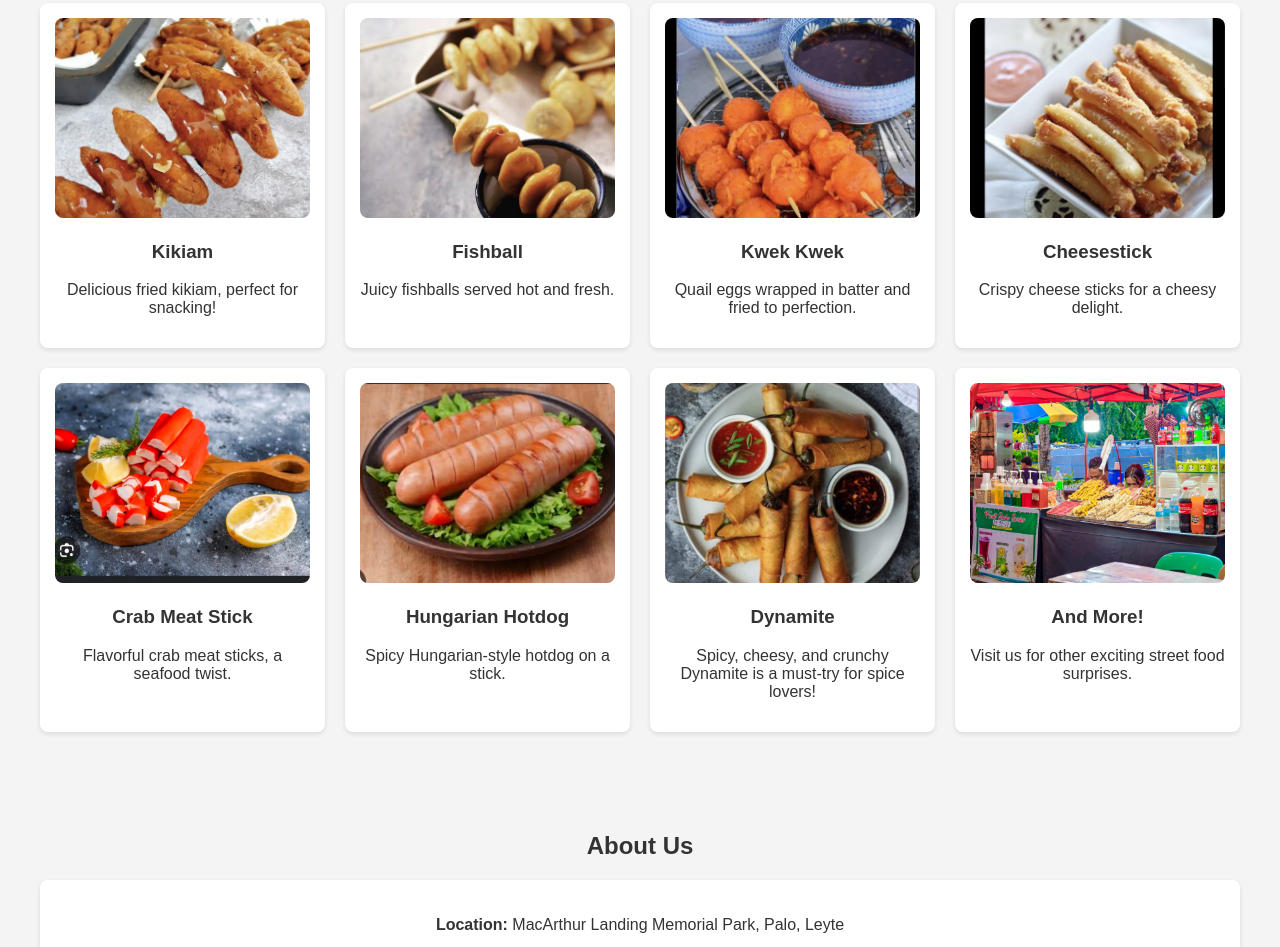
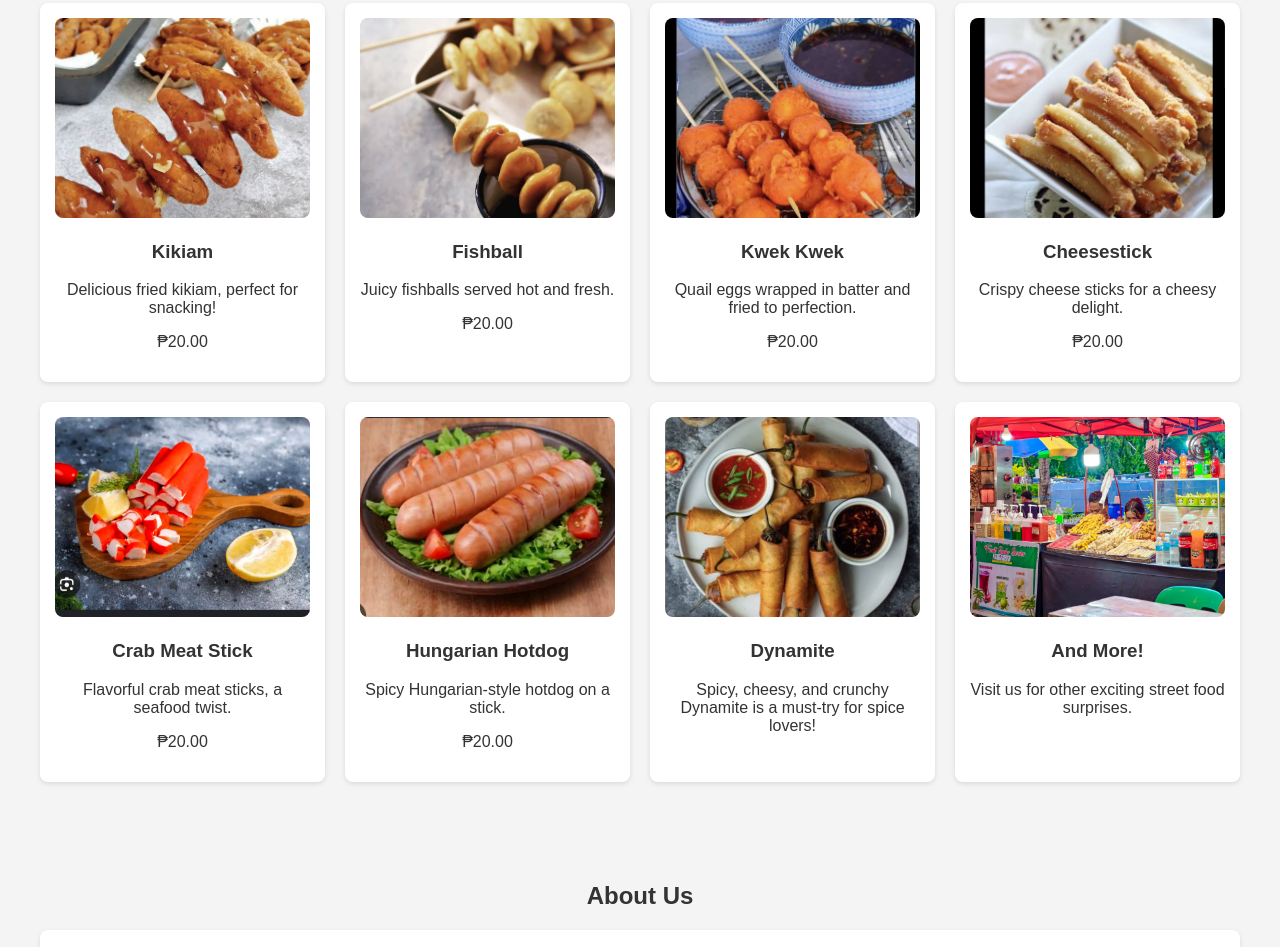
Before and after one commit to indaycalda10/inday-street-food, a plain HTML site: page index.html in a window 1280 px wide. Shown: the part 758-1705 px from the top of the page. Drawn offline with Linux system fonts and the light colour scheme.

Commit message:
Update index.html

```diff
--- a/index.html
+++ b/index.html
@@ -141,7 +141,7 @@
     </nav>
 
     <section id="home" class="hero">
-        <h2>Welcome<br> to </h2>
+        <h2>Welcome<br> </h2>
  	<img src="B11.jpg" alt="My Logo" class="logo">
     </section>
 
@@ -152,31 +152,43 @@
                 <img src="B8.jpg" alt="Kikiam"> <!-- Replace with actual image -->
                 <h3>Kikiam</h3>
                 <p>Delicious fried kikiam, perfect for snacking!</p>
+				<p class="price">₱20.00</p>
+
             </div>
             <div class="menu-item">
                 <img src="B6.jpg" alt="Fishball">
                 <h3>Fishball</h3>
                 <p>Juicy fishballs served hot and fresh.</p>
+				<p class="price">₱20.00</p>
+
             </div>
             <div class="menu-item">
                 <img src="B2.jpg" alt="Kwek Kwek">
                 <h3>Kwek Kwek</h3>
                 <p>Quail eggs wrapped in batter and fried to perfection.</p>
+				<p class="price">₱20.00</p>
+
             </div>
             <div class="menu-item">
                 <img src="B1.jpg" alt="Cheesestick">
                 <h3>Cheesestick</h3>
                 <p>Crispy cheese sticks for a cheesy delight.</p>
+				<p class="price">₱20.00</p>
+
             </div>
             <div class="menu-item">
                 <img src="B5.jpg" alt="Crab Meat Stick">
                 <h3>Crab Meat Stick</h3>
                 <p>Flavorful crab meat sticks, a seafood twist.</p>
+				<p class="price">₱20.00</p>
+
             </div>
             <div class="menu-item">
                 <img src="B3.jpg" alt="Hungarian Hotdog">
                 <h3>Hungarian Hotdog</h3>
                 <p>Spicy Hungarian-style hotdog on a stick.</p>
+				<p class="price">₱20.00</p>
+
             </div>
             <div class="menu-item">
                 <img src="B4.jpg" alt="And More">
```
